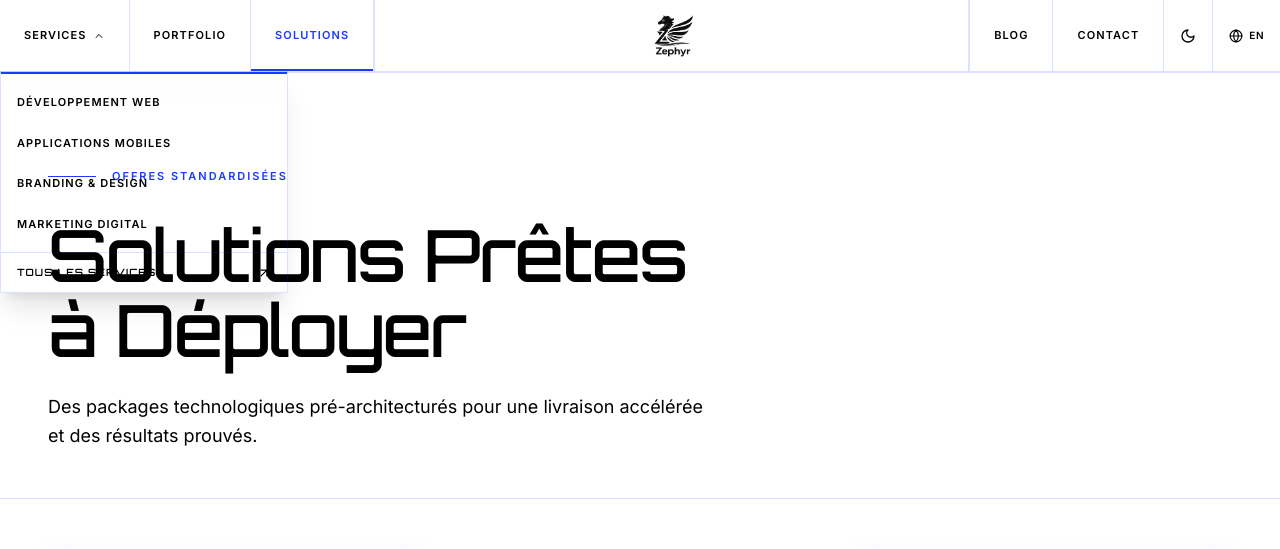
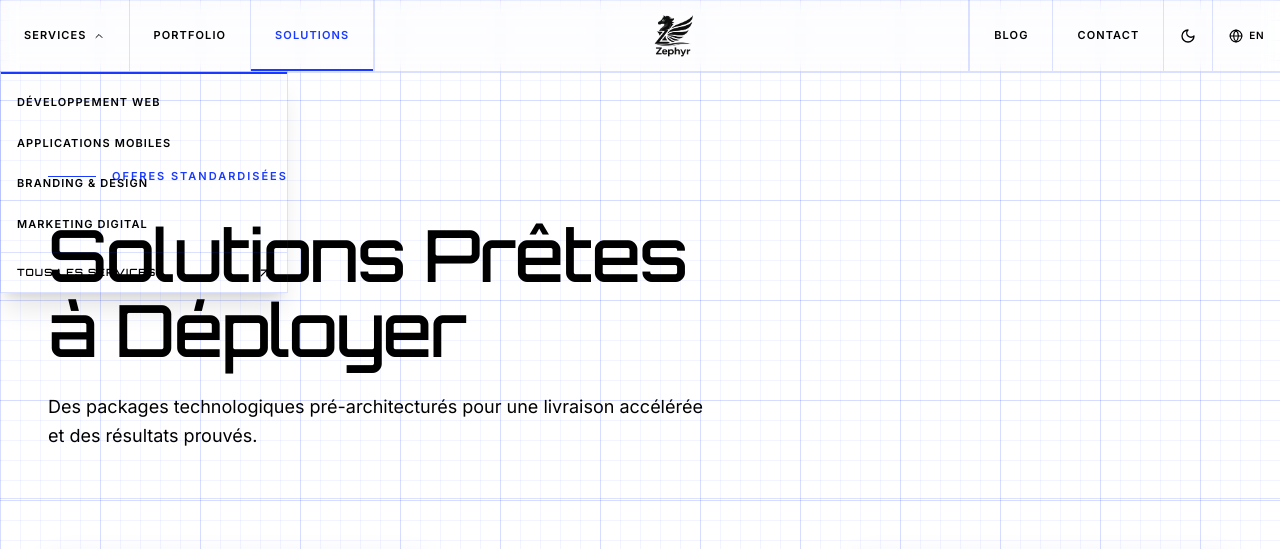
Before and after one commit to Gafclerck/Zephyr, a React (Vite) app: page /solutions in a window 1280 px wide. Shown: the top 549 px of the page. Built offline with nearby package versions, Linux system fonts and the light colour scheme.

Commit message:
ui(solutions): add full-page blueprint grid background (same as Services)

```diff
--- a/src/app/pages/Solutions.tsx
+++ b/src/app/pages/Solutions.tsx
@@ -31,11 +31,15 @@ export function Solutions() {
   }));
 
   return (
-    <div className="bg-background min-h-screen selection:bg-[#1A3AFF] selection:text-white">
+    <div className="bg-background min-h-screen selection:bg-[#1A3AFF] selection:text-white relative">
+      {/* Grid background — full page, same as Services */}
+      <div className="fixed inset-0 pointer-events-none z-0">
+        <div className="absolute inset-0 bg-grid-blueprint-fine" />
+        <div className="absolute inset-0 bg-grid-blueprint-major" />
+      </div>
 
       {/* Hero */}
-      <section className="pt-24 pb-12 border-b border-border/40 relative">
-        <div className="absolute inset-0 bg-grid-white/[0.02] bg-size-[32px_32px] pointer-events-none" />
+      <section className="pt-24 pb-12 border-b border-border/40 relative z-10">
         <div className="container mx-auto px-6 md:px-12 relative z-10">
           <motion.div initial={{ opacity:0, y:30 }} animate={{ opacity:1, y:0 }} transition={{ duration:0.8, ease:[0.16,1,0.3,1] }} className="max-w-4xl">
             <div className="flex items-center gap-4 mb-8">
@@ -51,7 +55,7 @@ export function Solutions() {
       </section>
 
       {/* Solutions Grid */}
-      <section className="py-12 md:py-16 bg-muted/10">
+      <section className="py-12 md:py-16 bg-muted/10 relative z-10">
         <div className="container mx-auto px-6 md:px-12">
           <div className="grid grid-cols-1 md:grid-cols-2 lg:grid-cols-3 gap-6">
             {solutions.map((solution, index) => <SolutionCard key={index} solution={solution} index={index} />)}
@@ -60,7 +64,7 @@ export function Solutions() {
       </section>
 
       {/* Custom Solutions */}
-      <section className="py-14 md:py-16 border-y border-border/40 relative overflow-hidden">
+      <section className="py-14 md:py-16 border-y border-border/40 relative z-10 overflow-hidden">
         <div className="absolute right-0 top-0 w-1/2 h-full bg-[#1A3AFF]/5 -skew-x-12 translate-x-20 pointer-events-none" />
         <div className="container mx-auto px-6 md:px-12 relative z-10">
           <div className="max-w-3xl">
@@ -80,7 +84,7 @@ export function Solutions() {
       </section>
 
       {/* Value */}
-      <section className="py-12 md:py-14">
+      <section className="py-12 md:py-14 relative z-10">
         <div className="container mx-auto px-6 md:px-12">
           <div className="flex items-center gap-4 mb-10">
             <span className="w-12 h-px bg-[#1A3AFF]" />
```
